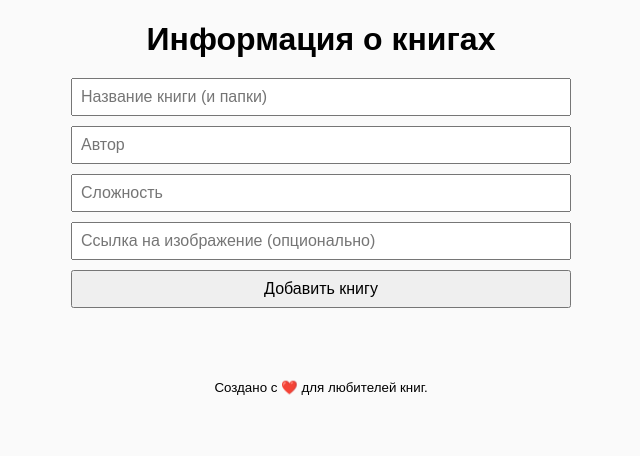
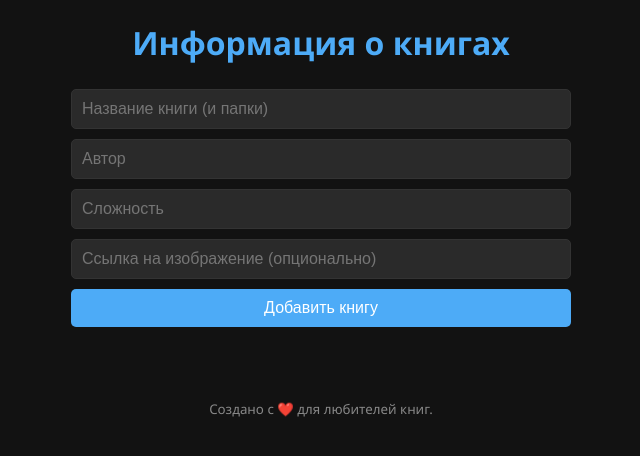
Before and after one commit to GutsArt/DE_lernen, a Flask app: page / in a window 1280 px wide. Shown: the top 456 px of the page, without its empty margins (319-959 px from the left). Run offline with Flask 3, Linux system fonts and the light colour scheme; data that the repository does not hold is empty.

Commit message:
Update index.html

```diff
--- /dev/null
+++ b/src/static/css/style_index.css
@@ -0,0 +1,142 @@
+:root {
+    --bg-color: #121212;
+    --card-bg: #1e1e1e;
+    --text-color: #e0e0e0;
+    --accent-color: #4dabf7;
+    --border-color: #333;
+    --hover-color: #64b5f6;
+    --error-color: #ff6b6b;
+}
+
+body {
+    font-family: "Segoe UI", Arial, sans-serif;
+    background-color: var(--bg-color);
+    color: var(--text-color);
+    margin: 20px;
+}
+
+h1 {
+    text-align: center;
+    margin-bottom: 25px;
+    color: var(--accent-color);
+}
+
+#error-message {
+    color: var(--error-color);
+    text-align: center;
+    margin-bottom: 10px;
+}
+
+#folder-list {
+    display: flex;
+    flex-wrap: wrap;
+    gap: 20px;
+    justify-content: center;
+}
+
+.folder-item {
+    background: var(--card-bg);
+    border: 1px solid var(--border-color);
+    border-radius: 10px;
+    padding: 15px;
+    width: 250px;
+    box-shadow: 0 2px 8px rgba(0,0,0,0.5);
+    text-align: center;
+    position: relative;
+    transition: transform 0.2s, box-shadow 0.2s;
+}
+
+.folder-item:hover {
+    transform: translateY(-4px);
+    box-shadow: 0 4px 12px rgba(0,0,0,0.6);
+}
+
+.folder-item img {
+    max-width: 100%;
+    height: auto;
+    margin-bottom: 10px;
+    border-radius: 6px;
+}
+
+.folder-item h2 {
+    font-size: 18px;
+    margin-bottom: 10px;
+    color: var(--accent-color);
+}
+
+.folder-item a {
+    text-decoration: none;
+    color: var(--accent-color);
+}
+
+.folder-item a:hover {
+    color: var(--hover-color);
+}
+
+.editable {
+    border-bottom: 1px dashed var(--accent-color);
+    cursor: text;
+}
+
+#add-folder-form {
+    max-width: 500px;
+    margin: 0 auto 30px auto;
+    display: flex;
+    flex-direction: column;
+    gap: 10px;
+}
+
+#add-folder-form input,
+#add-folder-form button {
+    padding: 10px;
+    font-size: 16px;
+    border: none;
+    border-radius: 5px;
+}
+
+#add-folder-form input {
+    background: #2a2a2a;
+    color: var(--text-color);
+    border: 1px solid var(--border-color);
+}
+
+#add-folder-form input:focus {
+    outline: none;
+    border-color: var(--accent-color);
+    box-shadow: 0 0 5px var(--accent-color);
+}
+
+#add-folder-form button {
+    background: var(--accent-color);
+    color: #fff;
+    cursor: pointer;
+    transition: background 0.3s;
+}
+
+#add-folder-form button:hover {
+    background: var(--hover-color);
+}
+
+.folder-item span[title="Удалить книгу"] {
+    position: absolute;
+    top: 5px;
+    right: 8px;
+    cursor: pointer;
+    font-size: 18px;
+    color: var(--error-color);
+    transition: transform 0.2s;
+}
+
+.folder-item span[title="Удалить книгу"]:hover {
+    transform: scale(1.1);
+}
+
+small {
+    color: #888;
+}
+
+@media (max-width: 600px) {
+    .folder-item {
+        width: 90%;
+    }
+}
--- a/src/templates/index.html
+++ b/src/templates/index.html
@@ -4,32 +4,28 @@
     <meta charset="UTF-8">
     <meta name="viewport" content="width=device-width, initial-scale=1.0">
     <title>Информация о книгах</title>
-    <!-- <link rel="stylesheet" href="/static/css/style.css"> -->
-    <link rel="icon" href="https://img.icons8.com/?size=100&id=ChugQlss1ohB&format=png&color=000000" type="image/png">
-    <style>
-        body { font-family: Arial, sans-serif; background-color: #fafafa; margin: 20px; }
-        h1 { text-align: center; margin-bottom: 20px; }
-        #error-message { color: red; text-align: center; margin-bottom: 10px; }
-        #folder-list { display: flex; flex-wrap: wrap; gap: 15px; justify-content: center; }
-        .folder-item {
-            border: 1px solid #ccc;
-            border-radius: 8px;
-            padding: 15px;
-            width: 250px;
-            background: #fff;
-            box-shadow: 0 2px 6px rgba(0,0,0,0.1);
-            text-align: center;
-        }
-        .folder-item img { max-width: 100%; height: auto; margin-bottom: 10px; border-radius: 5px; }
-        .folder-item h2 { font-size: 18px; margin-bottom: 10px; }
-        .folder-item a { text-decoration: none; color: #007bff; }
-        .folder-item a:hover { text-decoration: underline; }
-        .editable { border-bottom: 1px dashed #999; cursor: text; }
-        #add-folder-form { max-width: 500px; margin: 0 auto 30px auto; display: flex; flex-direction: column; gap: 10px; }
-        #add-folder-form input, #add-folder-form button { padding: 8px; font-size: 16px; }
-    </style>
-    <script>
-// Получение всех книг и отображение на странице
+    <link rel="icon" href="https://img.icons8.com/?size=100&id=ChugQlss1ohB&format=png&color=ffffff" type="image/png">
+    <link rel="stylesheet" href="/static/css/style_index.css">
+</head>
+<body>
+<h1>Информация о книгах</h1>
+<div id="error-message"></div>
+
+<form id="add-folder-form" onsubmit="addFolder(event)">
+    <input type="text" name="title" placeholder="Название книги (и папки)" required>
+    <input type="text" name="author" placeholder="Автор">
+    <input type="text" name="difficulty" placeholder="Сложность">
+    <input type="text" name="image" placeholder="Ссылка на изображение (опционально)">
+    <button type="submit">Добавить книгу</button>
+</form>
+
+<div id="folder-list"></div>
+
+<div style="text-align: center; margin-top: 40px;">
+    <small>Создано с ❤️ для любителей книг.</small>
+</div>
+
+<script>
 async function getFoldersInfo() {
     try {
         const response = await fetch('/folders-info');
@@ -42,19 +38,13 @@ async function getFoldersInfo() {
         folders.forEach(folder => {
             const folderItem = document.createElement('div');
             folderItem.classList.add('folder-item');
-            folderItem.style.position = 'relative'; // для кнопки удалить
+            folderItem.style.position = 'relative';
 
-            // кнопка удалить
             const deleteBtn = document.createElement('span');
             deleteBtn.textContent = '❌';
-            deleteBtn.style.position = 'absolute';
-            deleteBtn.style.top = '5px';
-            deleteBtn.style.right = '5px';
-            deleteBtn.style.cursor = 'pointer';
             deleteBtn.title = "Удалить книгу";
             deleteBtn.onclick = async () => {
                 if (!confirm(`Вы уверены, что хотите удалить книгу "${folder.title}"?`)) return;
-
                 const resp = await fetch(`/delete-folder/${folder.folder_name}`, { method: 'DELETE' });
                 const result = await resp.json();
                 if (resp.ok) {
@@ -66,7 +56,6 @@ async function getFoldersInfo() {
             };
             folderItem.appendChild(deleteBtn);
 
-            // title (span editable)
             const titleSpan = document.createElement('span');
             titleSpan.classList.add('editable');
             titleSpan.textContent = folder.title;
@@ -80,47 +69,33 @@ async function getFoldersInfo() {
             titleElement.appendChild(linkElement);
             folderItem.appendChild(titleElement);
 
-            // image над автором
             const imgContainer = document.createElement('p');
             imgContainer.style.textAlign = 'center';
-
             const imgSpan = document.createElement('span');
             imgSpan.style.cursor = 'pointer';
             imgSpan.style.display = 'inline-block';
-            imgSpan.style.maxWidth = '100%';
 
             function createImg(src) {
                 const imgElement = document.createElement('img');
                 imgElement.src = src;
-                imgElement.style.maxWidth = '100%';
-                imgElement.style.height = 'auto';
-                imgElement.style.borderRadius = '5px';
-                imgElement.style.display = 'block';
-                imgElement.style.margin = '0 auto';
                 return imgElement;
             }
 
-            if (folder.image) {
-                imgSpan.appendChild(createImg(folder.image));
-            } else {
-                imgSpan.textContent = '📷';
-            }
+            if (folder.image) imgSpan.appendChild(createImg(folder.image));
+            else imgSpan.textContent = '📷';
 
             imgSpan.onclick = async () => {
                 const newImage = prompt("Введите ссылку на изображение:", folder.image || '');
                 if (!newImage) return;
-
                 await updateField(folder.folder_name, 'image', newImage);
                 folder.image = newImage;
-
                 imgSpan.innerHTML = '';
                 imgSpan.appendChild(createImg(newImage));
             };
 
             imgContainer.appendChild(imgSpan);
-            folderItem.insertBefore(imgContainer, folderItem.children[1]); // над автором
+            folderItem.appendChild(imgContainer);
 
-            // author
             const authorP = document.createElement('p');
             authorP.innerHTML = '<strong>Автор:</strong> ';
             const authorSpan = document.createElement('span');
@@ -131,7 +106,6 @@ async function getFoldersInfo() {
             authorP.appendChild(authorSpan);
             folderItem.appendChild(authorP);
 
-            // difficulty
             const diffP = document.createElement('p');
             diffP.innerHTML = '<strong>Сложность:</strong> ';
             const diffSpan = document.createElement('span');
@@ -149,7 +123,6 @@ async function getFoldersInfo() {
     }
 }
 
-// Добавление новой книги
 async function addFolder(event) {
     event.preventDefault();
     const formData = new FormData(event.target);
@@ -172,7 +145,6 @@ async function addFolder(event) {
     }
 }
 
-// Обновление поля на сервере
 async function updateField(folder_name, field, value) {
     const data = {};
     data[field] = value;
@@ -186,35 +158,6 @@ async function updateField(folder_name, field, value) {
 }
 
 window.onload = getFoldersInfo;
-
-
-// Drag and drop functionality
-
 </script>
-
-
-
-</head>
-<body>
-<h1>Информация о книгах</h1>
-<div id="error-message"></div>
-
-    <!-- Форма добавления книги -->
-    <form id="add-folder-form" onsubmit="addFolder(event)">
-        <input type="text" name="title" placeholder="Название книги (и папки)" required>
-        <input type="text" name="author" placeholder="Автор">
-        <input type="text" name="difficulty" placeholder="Сложность">
-        <input type="text" name="image" placeholder="Ссылка на изображение (опционально)">
-        <button type="submit">Добавить книгу</button>
-    </form>
-
-    <div id="folder-list"></div>
-
-    <div style="text-align: center; margin-top: 40px;">
-        <small>Создано с ❤️ для любителей книг.</small>
-    </div>
-</div>
-
-
 </body>
 </html>
```
